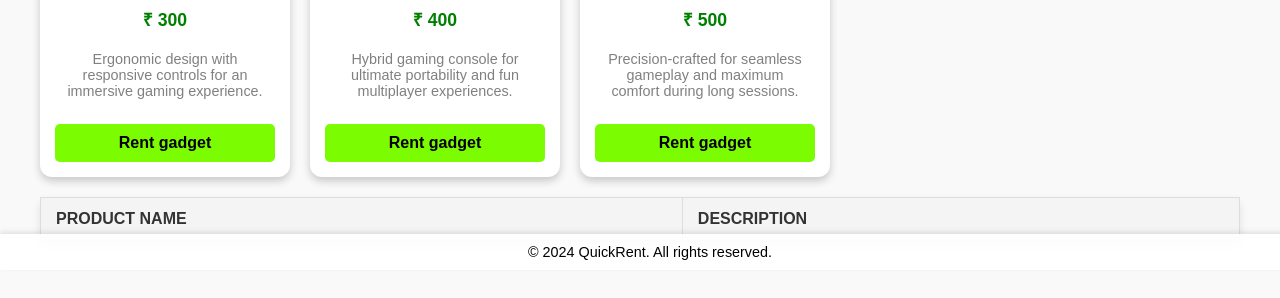
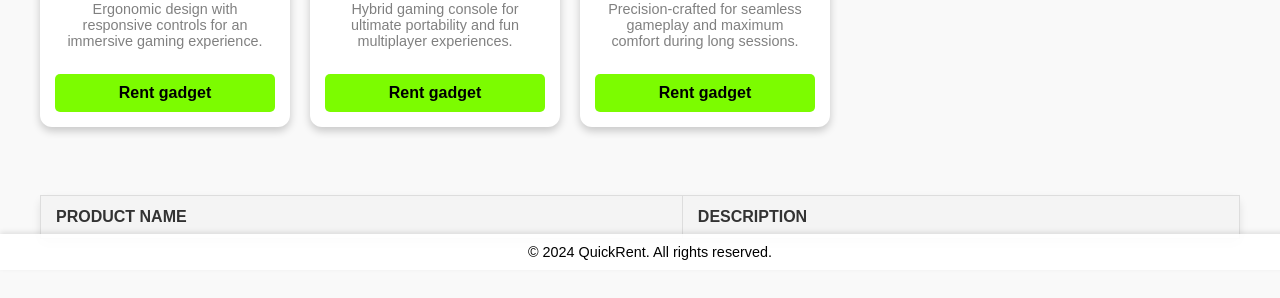
Before and after one commit to PatakiSubodh/quickRent, a plain HTML site: page src/pages/catalogue.html in a window 1280 px wide. Shown: the part 530-828 px from the top of the page. Drawn offline with Linux system fonts and the light colour scheme; a web font is replaced by a local one.

Commit message:
added margin to comparision table in catalogue page

```diff
--- a/src/assets/styles/catalogue.css
+++ b/src/assets/styles/catalogue.css
@@ -436,3 +436,8 @@ footer {
         font-size: 0.75rem;
     }
 }
+
+
+#comparison-container {
+    margin: 3rem 0 6rem 0;
+}
```
